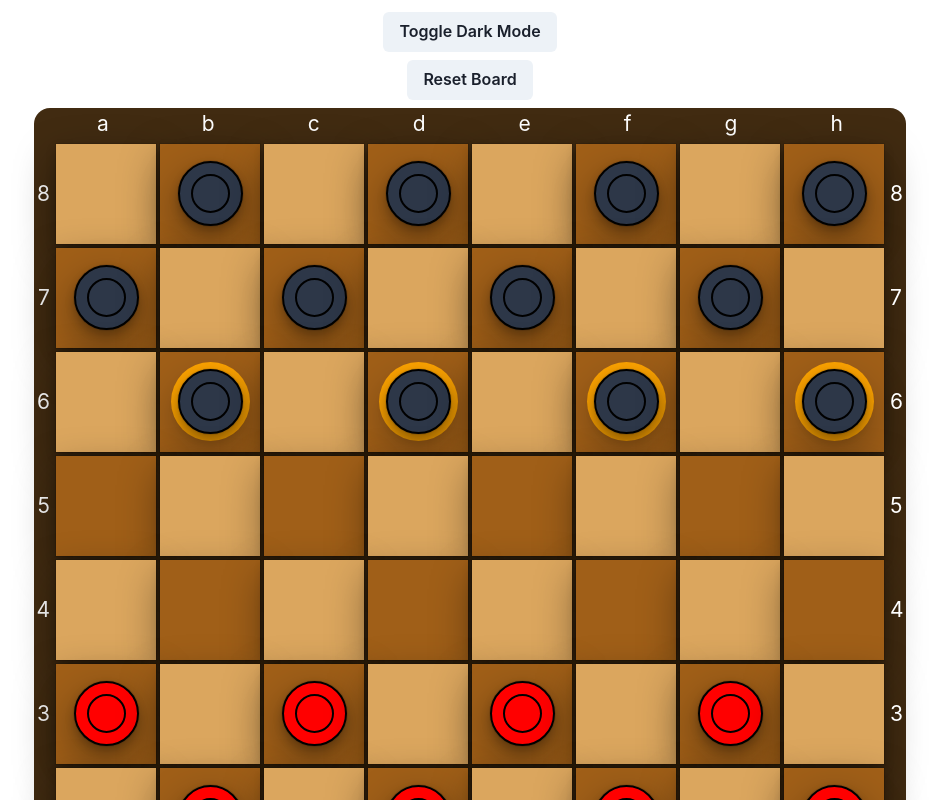
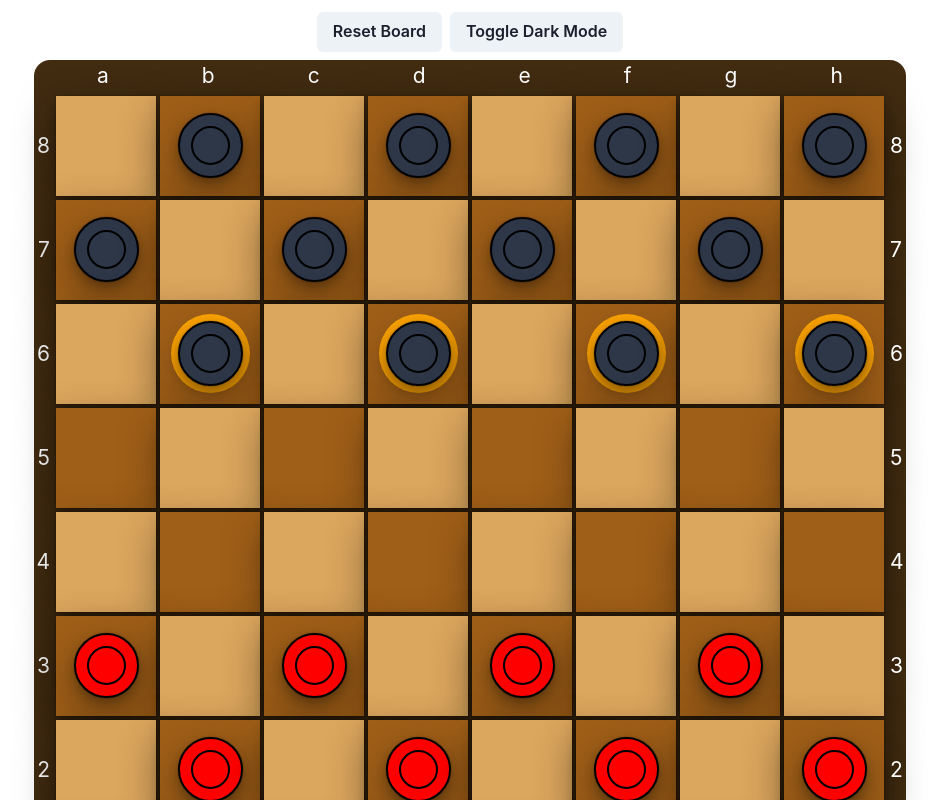
Before and after one commit to dshehbaj/checkers, a React (Create React App) app: page / in a window 1280 px wide. Shown: the top 800 px of the page, without its empty margins (170-1109 px from the left). Built offline with nearby package versions, Linux system fonts and the light colour scheme.

Commit message:
Game works! Defeated Harshaan :)

```diff
--- a/src/App.tsx
+++ b/src/App.tsx
@@ -8,16 +8,12 @@ import {
   HStack,
 } from "@chakra-ui/react";
 import Board from "./components/Board";
-import { ColorModeSwitcher } from "./ColorModeSwitcher";
 
 function App() {
   return (
     <ChakraProvider theme={theme}>
       <Grid minH="100vh" p={3}>
         <VStack>
-          <HStack>
-            <ColorModeSwitcher />
-          </HStack>
           <Board size={8} />
         </VStack>
       </Grid>
--- a/src/components/Board.tsx
+++ b/src/components/Board.tsx
@@ -5,6 +5,7 @@ import Piece from "./Piece";
 import getNewGrid from "../utils/getNewGrid";
 import getSquares from "../utils/getSquares";
 import magicNums from "../magicNumbers";
+import ColorModeSwitcher from "./ColorModeSwitcher";
 
 interface BoardProps {
   size: number;
@@ -181,7 +182,10 @@ const Board: React.FC<BoardProps> = ({ size }) => {
 
   return (
     <VStack>
-      <Button onClick={() => resetGrid()}>Reset Board</Button>
+      <HStack>
+        <Button onClick={() => resetGrid()}>Reset Board</Button>
+        <ColorModeSwitcher />
+      </HStack>
       <VStack spacing={STACK_SPACING} bg={OUTLINE} rounded="2xl">
         {
           <HStack spacing={TOPSPACING}>
--- a/src/ColorModeSwitcher.tsx
+++ b/src/components/ColorModeSwitcher.tsx
@@ -6,7 +6,7 @@ import {
   Text,
 } from "@chakra-ui/react";
 
-export const ColorModeSwitcher: React.FC = (props) => {
+const ColorModeSwitcher: React.FC = (props) => {
   const { toggleColorMode } = useColorMode();
   const text = useColorModeValue("dark", "light");
 
@@ -21,3 +21,5 @@ export const ColorModeSwitcher: React.FC = (props) => {
     </Button>
   );
 };
+
+export default ColorModeSwitcher;
```
